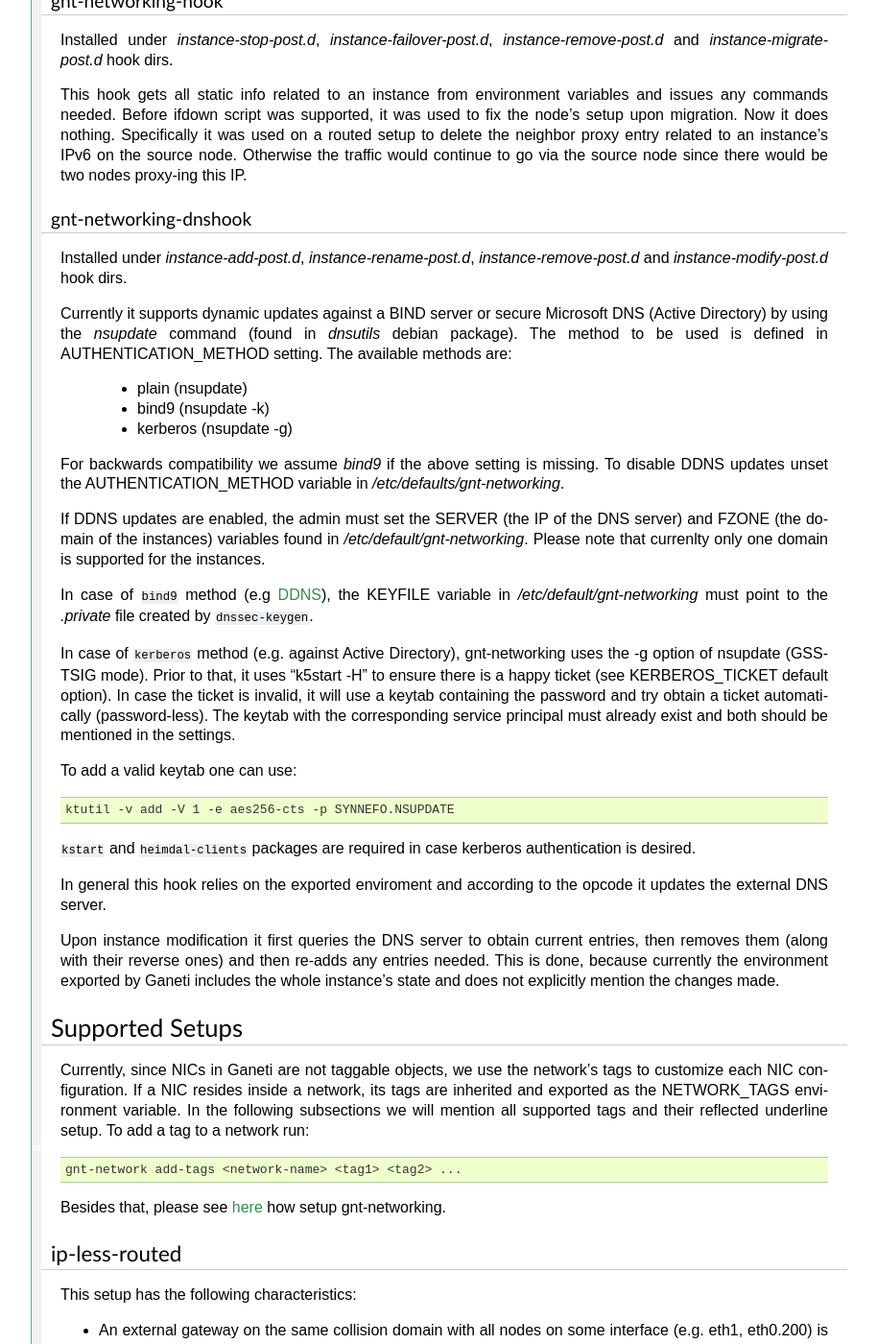
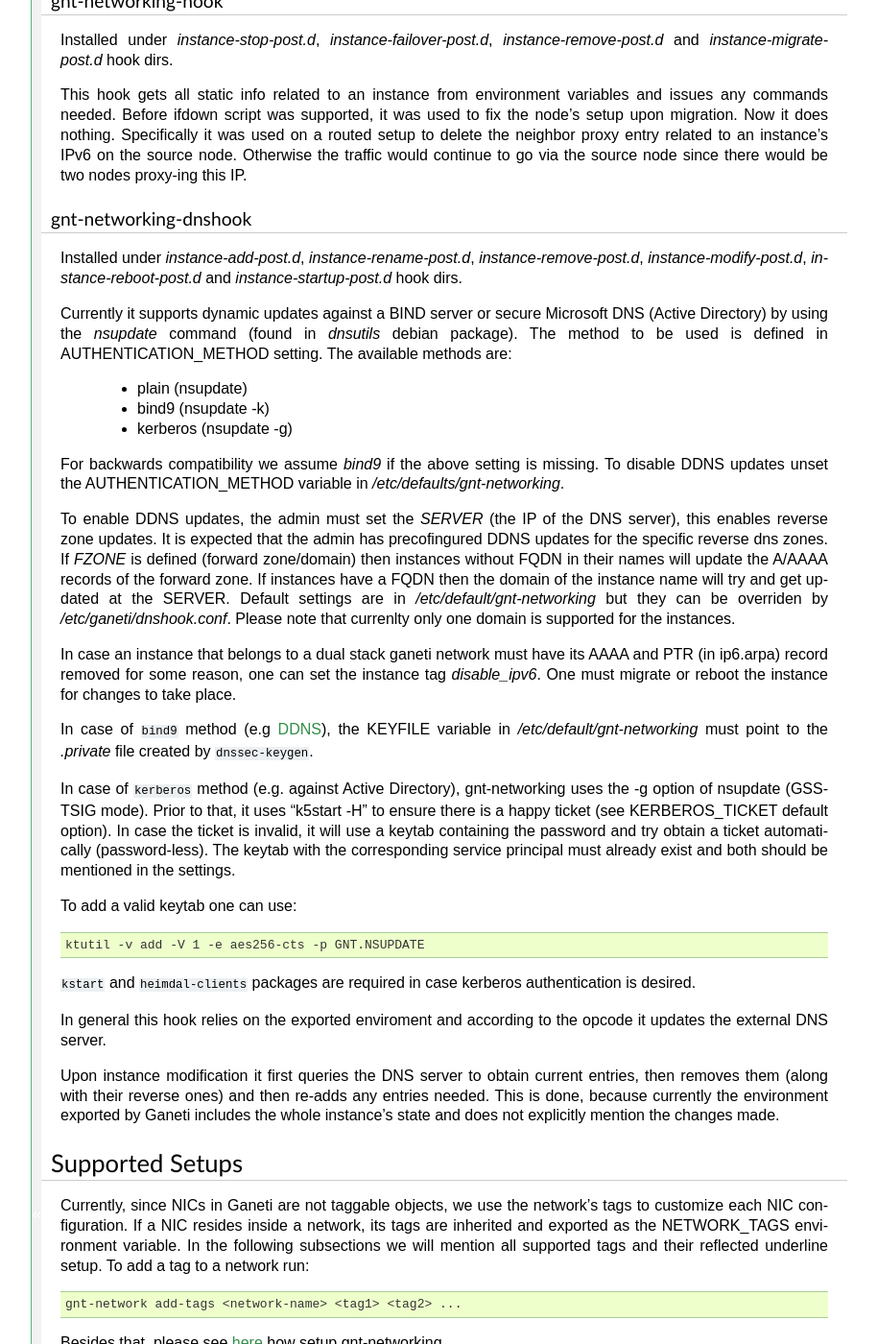
Before and after one commit to grnet/gnt-networking, a Sphinx documentation site: the page built from docs/index.rst, in a window 1280 px wide and 1400 px high, scrolled down 2794 px. Shown: the whole window at 96% size, without its empty margins (187-1101 px from the left). Built offline with Sphinx 7.4.7, drawn with Linux system fonts in a browser that asks for light colours; formulas are drawn with MathJax 3; some of the changed text lies outside the part shown.

Commit message:
Documentation changes

```diff
--- a/docs/index.rst
+++ b/docs/index.rst
@@ -222,7 +222,8 @@ gnt-networking-dnshook
 """""""""""""""""""
 
 Installed under `instance-add-post.d`, `instance-rename-post.d`,
-`instance-remove-post.d` and `instance-modify-post.d` hook dirs.
+`instance-remove-post.d`, `instance-modify-post.d`, `instance-reboot-post.d` and
+`instance-startup-post.d` hook dirs.
 
 Currently it supports dynamic updates against a BIND server or
 secure Microsoft DNS (Active Directory) by using the `nsupdate`
@@ -238,10 +239,20 @@ For backwards compatibility we assume `bind9` if the above setting is missing.
 To disable DDNS updates unset the AUTHENTICATION_METHOD variable
 in `/etc/defaults/gnt-networking`.
 
-If DDNS updates are enabled, the admin must set the SERVER (the IP of
-the DNS server) and FZONE (the domain of the instances) variables found
-in `/etc/default/gnt-networking`. Please note that currenlty only one
-domain is supported for the instances.
+To enable DDNS updates, the admin must set the `SERVER` (the IP of the DNS
+server), this enables reverse zone updates. It is expected that the admin has
+precofingured DDNS updates for the specific reverse dns zones. If `FZONE` is
+defined (forward zone/domain) then instances without FQDN in their names will
+update the A/AAAA records of the forward zone. If instances have a FQDN then the
+domain of the instance name will try and get updated at the SERVER.  Default
+settings are in `/etc/default/gnt-networking` but they can be overriden by
+`/etc/ganeti/dnshook.conf`. Please note that currenlty only one domain is
+supported for the instances.
+
+In case an instance that belongs to a dual stack ganeti network must have its
+AAAA and PTR (in ip6.arpa) record removed for some reason, one can set the
+instance tag `disable_ipv6`. One must migrate or reboot the instance for changes
+to take place.
 
 In case of ``bind9`` method (e.g `DDNS <https://wiki.debian.org/DDNS>`_),
 the KEYFILE variable in `/etc/default/gnt-networking` must point to
@@ -260,7 +271,7 @@ To add a valid keytab one can use:
 
 .. code-block:: console
 
- ktutil -v add -V 1 -e aes256-cts -p SYNNEFO.NSUPDATE
+ ktutil -v add -V 1 -e aes256-cts -p GNT.NSUPDATE
 
 ``kstart`` and ``heimdal-clients`` packages are required in case
 kerberos authentication is desired.
@@ -312,6 +323,19 @@ Please see :ref:`here <routed-conf>` on how to configure it, and
 
 .. _nfdhcpd: http://www.synnefo.org/docs/nfdhcpd/latest/index.html
 
+bridged
+^^^^^^^
+
+L2 isolation can be ensured also with one dedicated physical VLAN per
+network. Each VLAN must be pre-provisioned and bridged on a separate
+bridge. So this tag actually does nothing more that bridging the TAP
+interface to the corresponding bridge (found through the LINK variable).
+
+Please note that a one-to-one relationship between bridges, vlans, and
+network should be guaranteed by the end-user or some other external
+component on the upper layers (e.g., ganetimgr, Synnefo).
+
+
 mac-filtered
 ^^^^^^^^^^^^
 
@@ -326,20 +350,6 @@ passed to Ganeti as a network option.
 
 For further info and implementation details please see :ref:`here
 <ebtables>`.
-
-
-physical-vlan
-^^^^^^^^^^^^^
-
-L2 isolation can be ensured also with one dedicated physical VLAN per
-network. Each VLAN must be pre-provisioned and bridged on a separate
-bridge. So this tag actually does nothing more that bridging the TAP
-interface to the corresponding bridge (found through the LINK variable).
-
-Please note that a one-to-one relationship between bridges, vlans, and
-network should be guaranteed by the end-user or some other external
-component on the upper layers (e.g., ganetimgr, Synnefo).
-
 
 .. _dns:
 
```
Also changed, not shown: README.md (+17 -6 lines).
